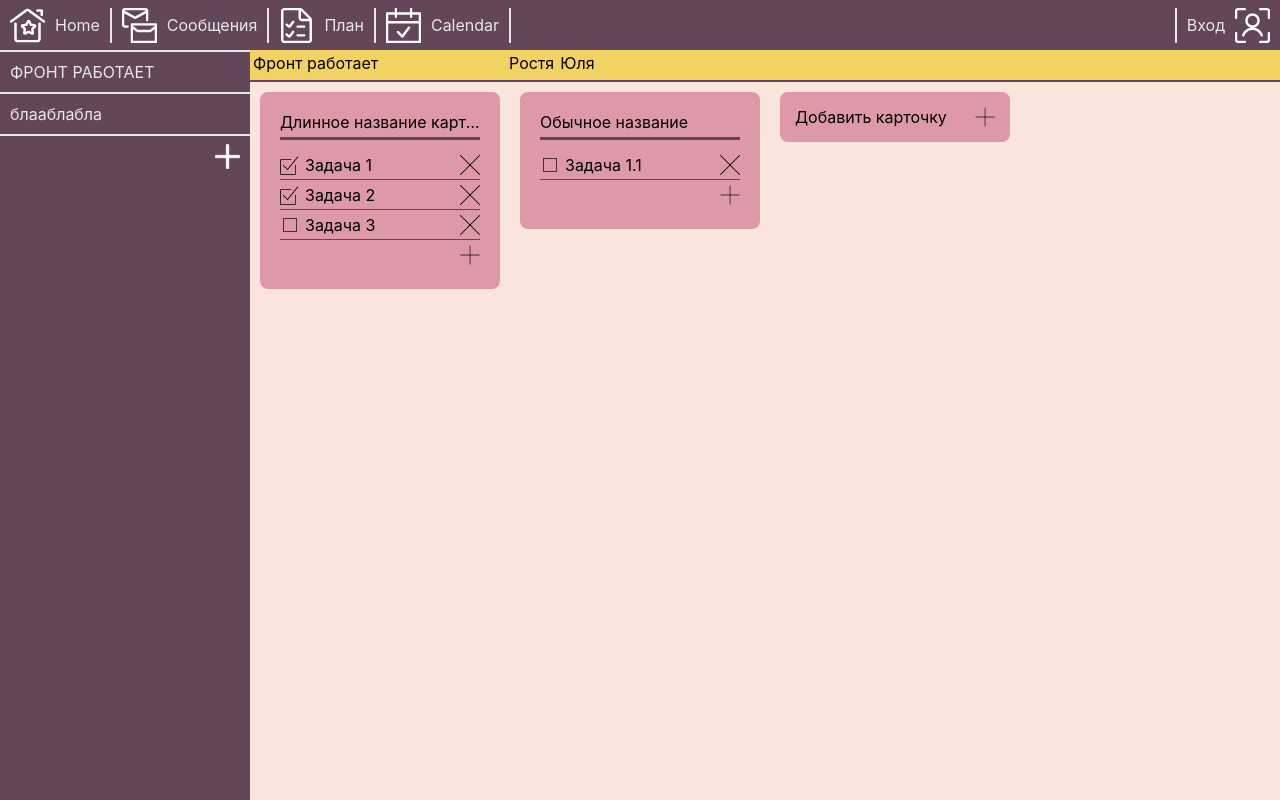
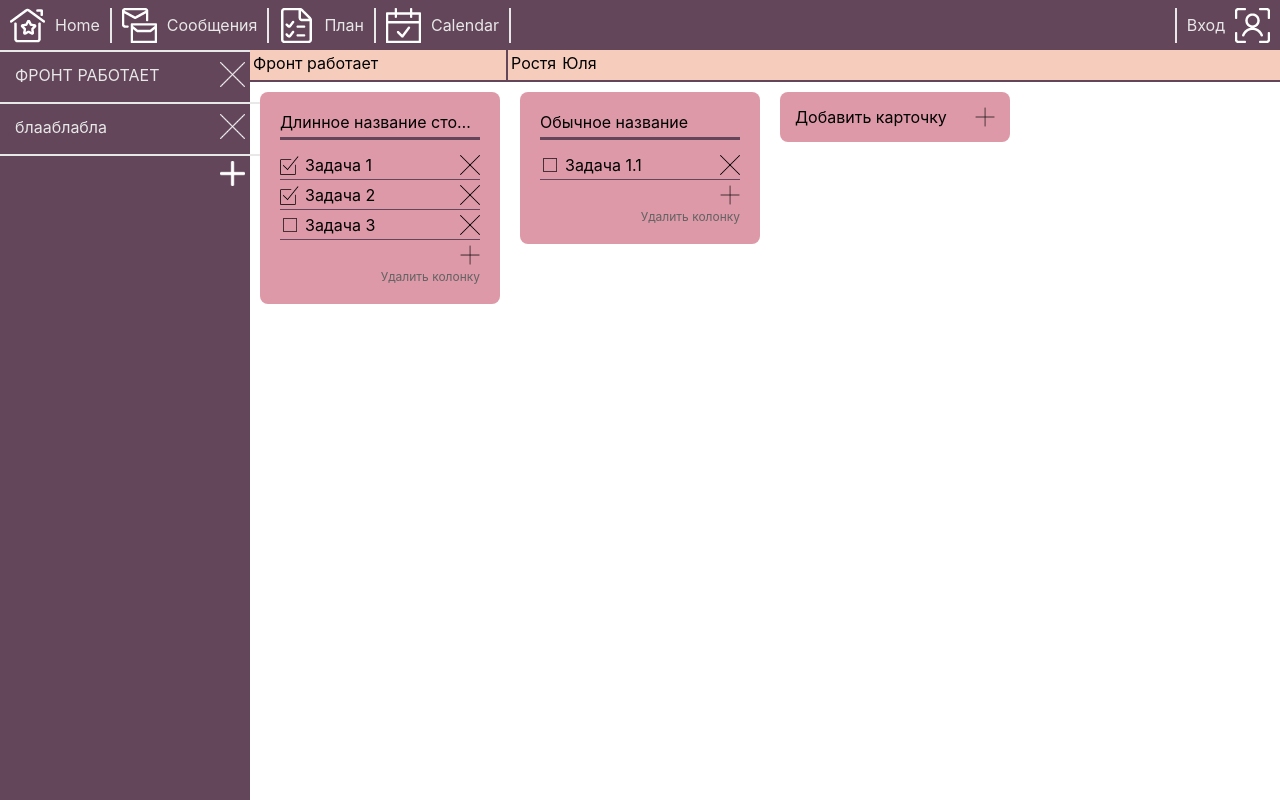
Before and after one commit to SymtaxError/Messemger, a React (Create React App) app in the folder frontend/: page /todo in a window 1280 px wide. Built offline with nearby package versions, Linux system fonts and the light colour scheme; no server answers.

Commit message:
some fixes

```diff
--- a/frontend/src/components/rightBar.module.css
+++ b/frontend/src/components/rightBar.module.css
@@ -1,6 +1,7 @@
 .rightBar {
-    background-color: #cecece;
+    background-color: #63465A;
     width: 300px;
     height: 100%;
     border-left: 2px solid white;
+    border-top: 2px solid white;
 }
--- a/frontend/src/views/messemger.module.css
+++ b/frontend/src/views/messemger.module.css
@@ -9,7 +9,8 @@
 
 .leftBarOpen {
     /*border-top: 2px solid white;*/
-    background-color: #7030a0;
+    background-color: #63465A;
+    min-width: 300px;
     width: 300px;
     height: 100%;
     border-right: 2px solid white;
@@ -18,16 +19,17 @@
 
 .leftBarHeader {
     height: 40px;
-    background-color: #bc43ff;
+    background-color: #63465A;
     display: flex;
     flex-flow: row nowrap;
     justify-content: space-between;
     place-items: center;
-    border-bottom: 2px solid white;
+    border-top: 2px solid white;
     box-sizing: border-box;
 }
 
 .leftBarImg {
+    margin-left: auto;
     padding-right: 10px;
     height: 25px;
 }
@@ -36,3 +38,27 @@
     padding-left: 10px;
     color: white;
 }
+
+.deletewhiteImg {
+    margin-left: auto;
+    padding-right: 10px;
+    padding-top: 5px;
+    height: 25px;
+    width: 25px;
+}
+
+.plusImg {
+    margin-left: auto;
+    padding-right: 10px;
+    height: 25px;
+    width: 25px;
+}
+
+.chatField {
+    width: 100%;
+    border: #9b2516;
+}
+
+.rightBar {
+    background-color: #63465A;
+}
--- a/frontend/src/views/messemger.tsx
+++ b/frontend/src/views/messemger.tsx
@@ -6,6 +6,7 @@ import {RightBar} from "../components/rightBar";
 import {useMappedStore} from "../utils/store";
 import {ChatStore} from "store/chatListStore";
 import plusImg from "img/plus.png"
+import deletewhiteImg from "img/deletewhite.png";
 import {createGroupChat} from "api/http";
 import {ChatType} from "../api/models/chatType";
 
@@ -23,7 +24,23 @@ export const Messemger: React.FC = () => {
         <div className={styles.body}>
             <div className={styles.leftBarOpen}>
                 <div className={styles.leftBarHeader}>
-                    <div className={styles.leftBarText}>Список чатов</div>
+                    <div className={styles.leftBarText}>чат1</div>
+                    <div className={styles.deleteDesk}>
+                        <img src={deletewhiteImg} className={styles.deletewhiteImg}/>
+                    </div>
+                </div>
+                <div className={styles.leftBarHeader}>
+                    <div className={styles.leftBarText}>чат2</div>
+                    <div className={styles.deleteDesk}>
+                        <img src={deletewhiteImg} className={styles.deletewhiteImg}/>
+                    </div>
+                </div>
+                {
+                    (chatList?.length)
+                        ? chatList.map((unit, key) => <ChatMin unit={unit} key={`chatMin-unit-${key}`} onClick={() => setSelectedChat(unit)}/>)
+                        : <div className={styles.leftBarText}>У Вас нет чатов!</div>
+                }
+                <div className={styles.leftBarHeader}>
                     <img src={plusImg} className={styles.leftBarImg} alt={""}
                          onClick={
                              async () => {
@@ -33,12 +50,11 @@ export const Messemger: React.FC = () => {
                          }
                     />
                 </div>
-                {
-                    (chatList?.length)
-                        ? chatList.map((unit, key) => <ChatMin unit={unit} key={`chatMin-unit-${key}`} onClick={() => setSelectedChat(unit)}/>)
-                        : <div className={styles.leftBarText}>У Вас нет чатов!</div>
-                }
             </div>
+            <div className={styles.chatField}>
+
+            </div>
+
             <Chat chat={selectedChat}/>
             <div className={styles.rightBar}>
                 <RightBar/>
--- a/frontend/src/views/todo.module.css
+++ b/frontend/src/views/todo.module.css
@@ -3,10 +3,10 @@
     width: 100%;
     display: flex;
     flex-flow: row nowrap;
-    background-color: #F9E5DE;
+    background-color: white;
 }
 
-.listOfLists {
+.listOfDesks {
     height: 100%;
     min-width: 250px;
     max-width: 250px;
@@ -14,25 +14,38 @@
     box-sizing: border-box;
 }
 
-.list1 {
+.desk1 {
+    padding: 5px;
     display: flex;
-    flex-flow: column nowrap;
+    flex-flow: row nowrap;
     justify-content: center;
     height: 40px;
     width: 100%;
     border-top: 2px solid #E8E8E8;
+    /*border-bottom: 2px solid #E8E8E8;*/
 }
 
-.nameOfList {
+.nameOfDesk {
+    display: table-cell;
+    /*border: solid cornflowerblue;*/
+    padding-top: 3%;
     padding-left: 10px;
     padding-right: 10px;
+    width: 80%;
     font-size: 16px;
     font-weight: 400;
     color: #E8E8E8;
-    justify-content: center;
     white-space: nowrap;
     overflow: hidden;
     text-overflow: ellipsis;
+}
+
+.deletewhiteImg {
+    margin-left: auto;
+    padding-right: 10px;
+    padding-top: 5px;
+    height: 25px;
+    width: 25px;
 }
 
 .plusImg {
@@ -51,7 +64,7 @@
 .head {
     display: flex;
     flex-flow: row nowrap;
-    background-color: #F1D263;
+    background-color: #F6CCBC; /*#C89CBA;*/
     height: 30px;
     width: 100%;
     border-bottom: 2px solid #63465A;
@@ -62,7 +75,7 @@
     height: 100%;
     width: 250px;
     padding: 3px;
-    /*border-right: 2px solid #63465A;*/
+    border-right: 2px solid #63465A;
     font-size: 16px;
     font-weight: 400;
     justify-content: center;
@@ -89,7 +102,7 @@
     box-sizing: border-box;
 }
 
-.card {
+.column {
     display: flex;
     flex-flow: column nowrap;
     width: 200px;
@@ -99,7 +112,7 @@
     margin-right: 20px;
 }
 
-.headOfCard {
+.headOfColumn {
     width: 100%;
     height: 25px;
     border-bottom: 3px solid #63465A;
@@ -109,7 +122,7 @@
     margin-bottom: 15px;
 }
 
-.point {
+.card {
     display: flex;
     flex-flow: row nowrap;
     border-bottom: 1px solid #63465A;
@@ -139,7 +152,7 @@
     width: 20px;
 }
 
-.addPoint {
+.addCard {
     margin-left: auto;
 }
 
@@ -149,7 +162,13 @@
     margin-left: auto;
 }
 
-.addCard {
+.deleteColumn {
+    margin-left: auto;
+    font-size: 12px;
+    color: #636363;
+}
+
+.addColumn {
     display: flex;
     flex-flow: row nowrap;
     width: 200px;
--- a/frontend/src/views/todo.tsx
+++ b/frontend/src/views/todo.tsx
@@ -5,6 +5,7 @@ import plusImg from "img/plus.png";
 import doneImg from "img/done.png";
 import notdoneImg from "img/notdone.png";
 import deleteImg from "img/delete.png";
+import deletewhiteImg from "img/deletewhite.png";
 import addImg from "img/add.png";
 
 
@@ -12,14 +13,20 @@ export const Todo: React.FC = () => {
 
     return (
         <div className={styles.body}>
-            <div className={styles.listOfLists}>
-                <div className={styles.list1}>
-                    <div className={styles.nameOfList}>ФРОНТ РАБОТАЕТ</div>
+            <div className={styles.listOfDesks}>
+                <div className={styles.desk1}>
+                    <div className={styles.nameOfDesk}>ФРОНТ РАБОТАЕТ</div>
+                    <div className={styles.deleteDesk}>
+                        <img src={deletewhiteImg} className={styles.deletewhiteImg}/>
+                    </div>
                 </div>
-                <div className={styles.list1}>
-                    <div className={styles.nameOfList}>блааблабла</div>
+                <div className={styles.desk1}>
+                    <div className={styles.nameOfDesk}>блааблабла</div>
+                    <div className={styles.deleteDesk}>
+                        <img src={deletewhiteImg} className={styles.deletewhiteImg}/>
+                    </div>
                 </div>
-                <div className={styles.list1}>
+                <div className={styles.desk1}>
                     <img src={plusImg} className={styles.plusImg}/>
                 </div>
             </div>
@@ -32,9 +39,9 @@ export const Todo: React.FC = () => {
                     </div>
                 </div>
                 <div className={styles.mainPart}>
-                    <div className={styles.card}>
-                        <div className={styles.headOfCard}>Длинное название карточки</div>
-                        <div className={styles.point}>
+                    <div className={styles.column}>
+                        <div className={styles.headOfColumn}>Длинное название столбца</div>
+                        <div className={styles.card}>
                             <div className={styles.done}>
                                 <img src={doneImg} className={styles.doneImg} alt={""}/>
                             </div>
@@ -43,7 +50,7 @@ export const Todo: React.FC = () => {
                                 <img src={deleteImg} className={styles.deleteImg} alt={""}/>
                             </div>
                         </div>
-                        <div className={styles.point}>
+                        <div className={styles.card}>
                             <div className={styles.done}>
                                 <img src={doneImg} className={styles.doneImg} alt={""}/>
                             </div>
@@ -52,7 +59,7 @@ export const Todo: React.FC = () => {
                                 <img src={deleteImg} className={styles.deleteImg} alt={""}/>
                             </div>
                         </div>
-                        <div className={styles.point}>
+                        <div className={styles.card}>
                             <div className={styles.notDone}>
                                 <img src={notdoneImg} className={styles.notdoneImg} alt={""}/>
                             </div>
@@ -61,13 +68,14 @@ export const Todo: React.FC = () => {
                                 <img src={deleteImg} className={styles.deleteImg} alt={""}/>
                             </div>
                         </div>
-                        <div className={styles.addPoint}>
+                        <div className={styles.addCard}>
                             <img src={addImg} className={styles.addImg} alt={""}/>
                         </div>
+                        <div className={styles.deleteColumn}>Удалить колонку</div>
                     </div>
-                    <div className={styles.card}>
-                        <div className={styles.headOfCard}>Обычное название</div>
-                        <div className={styles.point}>
+                    <div className={styles.column}>
+                        <div className={styles.headOfColumn}>Обычное название</div>
+                        <div className={styles.card}>
                             <div className={styles.notDone}>
                                 <img src={notdoneImg} className={styles.notdoneImg} alt={""}/>
                             </div>
@@ -76,11 +84,12 @@ export const Todo: React.FC = () => {
                                 <img src={deleteImg} className={styles.deleteImg} alt={""}/>
                             </div>
                         </div>
-                        <div className={styles.addPoint}>
+                        <div className={styles.addCard}>
                             <img src={addImg} className={styles.addImg} alt={""}/>
                         </div>
+                        <div className={styles.deleteColumn}>Удалить колонку</div>
                     </div>
-                    <div className={styles.addCard}>
+                    <div className={styles.addColumn}>
                         Добавить карточку
                         <img src={addImg} className={styles.addImg} alt={""}/>
                     </div>
```
Also changed, not shown: frontend/src/img/deletewhite.png (added).
